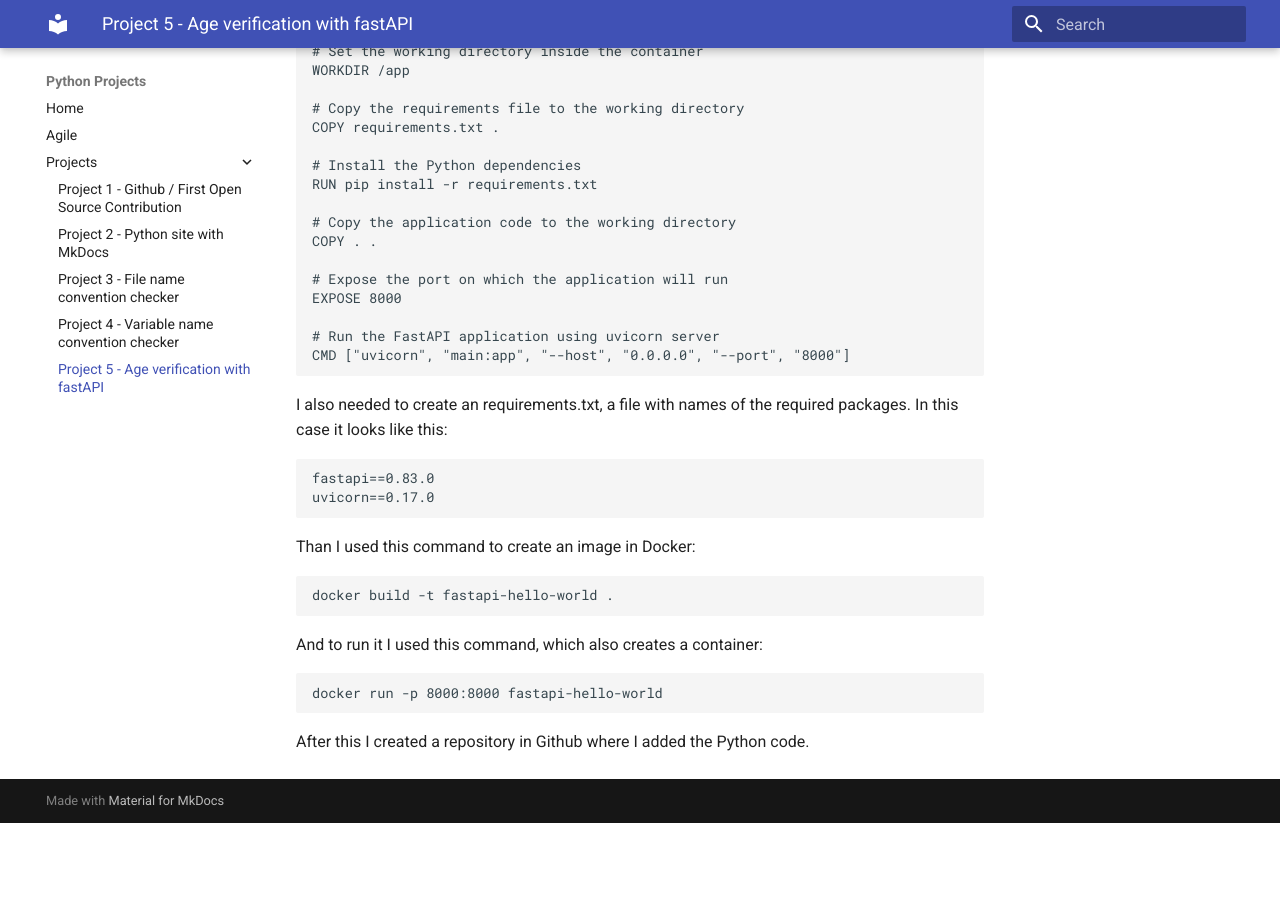
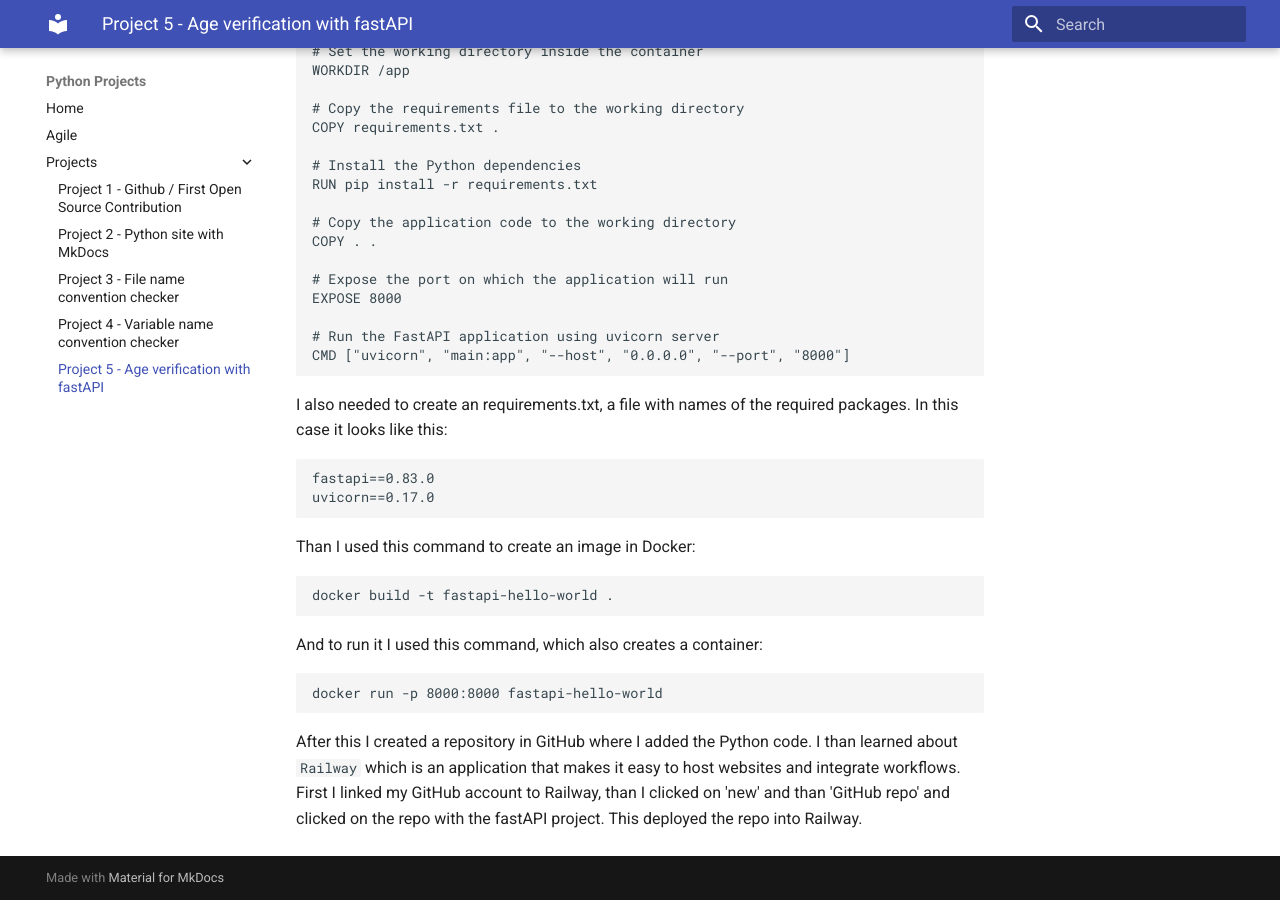
Before and after one commit to milagro2/pythonsite, an MkDocs documentation site: the page built from docs/project5.md, in a window 1280 px wide and 900 px high, scrolled down 713 px. Built offline with MkDocs 1.6.1 and Material for MkDocs 9.7.7, drawn with Linux system fonts in a browser that asks for light colours; before the commit the page ends 1536 px from its top, so only the background shows below that.

Commit message:
Update project5.md

````diff
--- a/docs/project5.md
+++ b/docs/project5.md
@@ -57,4 +57,5 @@ And to run it I used this command, which also creates a container:
 ```Python
 docker run -p 8000:8000 fastapi-hello-world
 ```
-After this I created a repository in Github where I added the Python code.
+After this I created a repository in GitHub where I added the Python code. I than learned about `Railway` which is an application that makes it easy to host websites and
+integrate workflows. First I linked my GitHub account to Railway, than I clicked on 'new' and than 'GitHub repo' and clicked on the repo with the fastAPI project. This deployed the repo into Railway.
````
